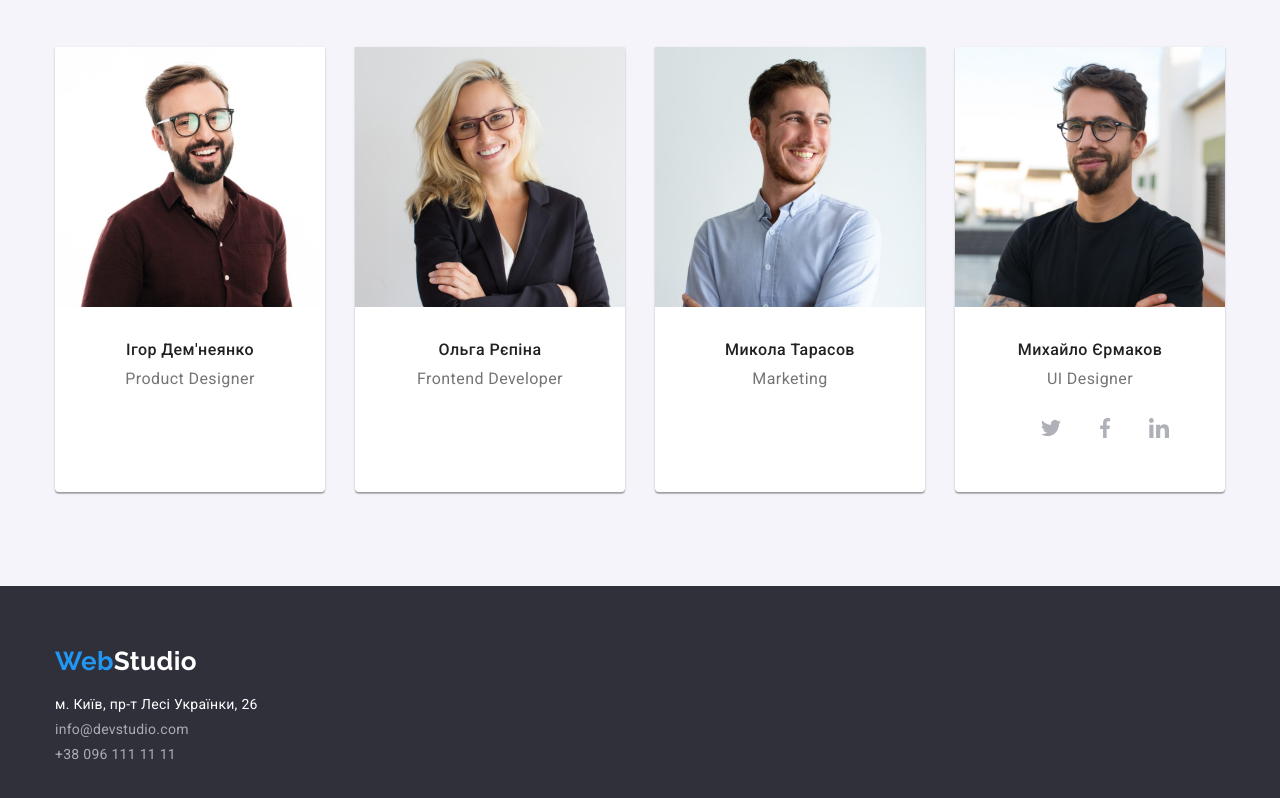
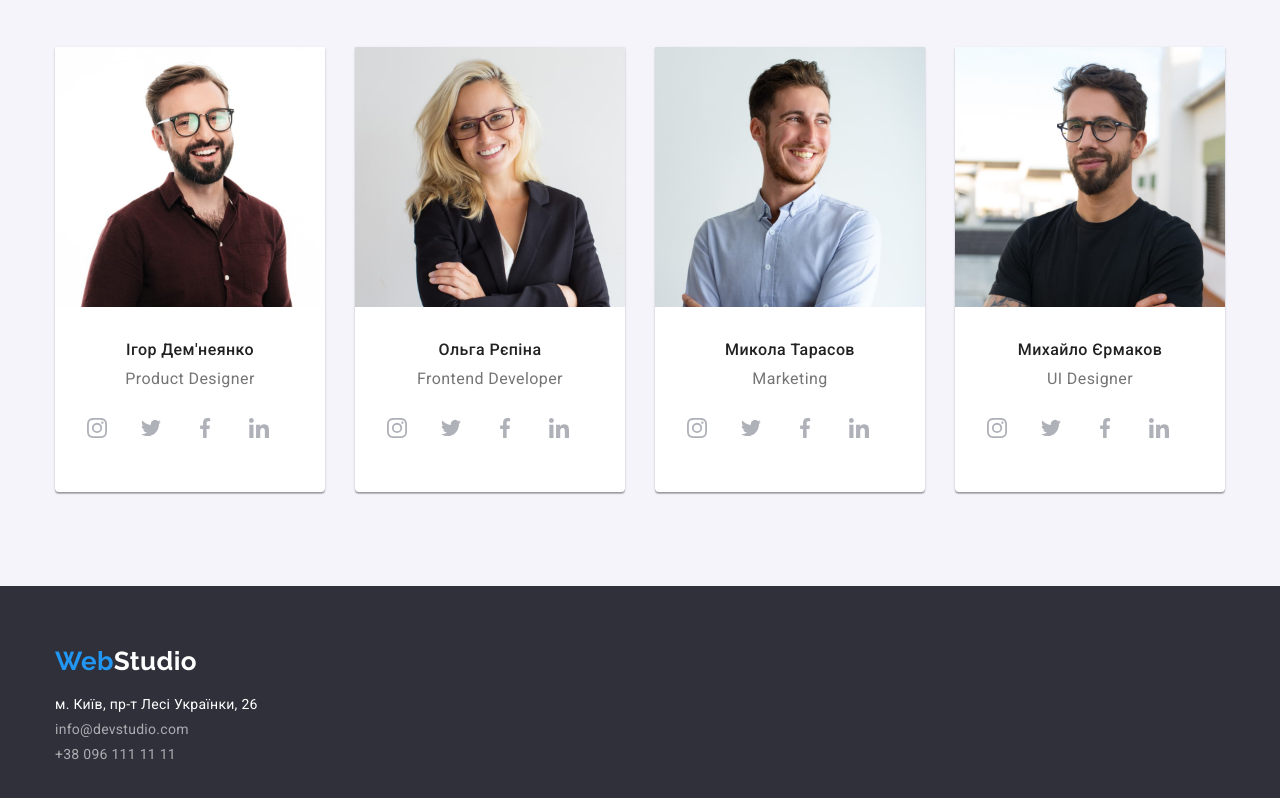
Before and after one commit to Eduard22Go/goit-markup-hw-04, a plain HTML site: page index.html in a window 1280 px wide. Shown: the part 1736-2534 px from the top of the page. Drawn offline with nearby package versions, Linux system fonts and the light colour scheme.

Commit message:
commit7
team social icons

```diff
--- a/CSS/styles.css
+++ b/CSS/styles.css
@@ -151,6 +151,7 @@ ul {
     display: block;
     padding-top: 32px;
     padding-bottom: 32px;
+    align-items: center;
 }
 
 .address-header .item + .item {
@@ -272,18 +273,6 @@ button {
     clip: rect(0 0 0 0);
     overflow: hidden;
   }
-
-  /* .visually-hidden {
-    position: absolute;
-     white-space: nowrap;
-     width: 1px;
-     height: 1px;
-     overflow: hidden;
-     border: 0;
-     padding: 0;
-     clip: rect(0 0 0 0);
-     clip-path: inset(50%);
-     margin: -1px; */
 
 .feature-list {
     display:flex;
--- a/index.html
+++ b/index.html
@@ -29,7 +29,7 @@
            <ul class="address address-header list">
                 <li class="item">
                     <a class="mail link" href="info@devstudio.com">
-                        <svg class="icon-envelope-hover" width="16" height="12" style="outline: 2px dashed #2a2a2a">
+                        <svg class="icon-envelope-hover" width="16" height="12">
                           <use href="./images/icon.svg#icon-envelope-hover"></use>
                         </svg>
                         info@devstudio.com
@@ -120,18 +120,108 @@
                             <h3 class="name">Ігор Дем'неянко</h3>
                             <p class="text">Product Designer</p>
                         </div>
+                        <ul class="team-soc-list list">
+                            <li class="team-soc-item">
+                              <a href="" class="team-soc-link link">
+                                <svg class="team-soc-icon" width="20" height="20">
+                                  <use href="./images/icon.svg#icon-instagram2"></use>
+                                </svg>
+                              </a>
+                            </li>
+                            <li class="team-soc-item">
+                              <a href="" class="team-soc-link link">
+                                <svg class="team-soc-icon" width="20" height="20">
+                                  <use href="./images/icon.svg#icon-twitter"></use>
+                                </svg>
+                              </a>
+                            </li>
+                            <li class="team-soc-item">
+                              <a href="" class="team-soc-link link">
+                                <svg class="team-soc-icon" width="20" height="20">
+                                  <use href="./images/icon.svg#icon-facebook"></use>
+                                </svg>
+                              </a>
+                            </li>
+                            <li class="team-soc-item">
+                              <a href="" class="team-soc-link link">
+                                <svg class="team-soc-icon" width="20" height="20">
+                                  <use href="./images/icon.svg#icon-linkedin"></use>
+                                </svg>
+                              </a>
+                            </li>
+                          </ul>
                     </li>
                     <li class="item"><img src="./images/team-img-2.jpg" alt="Фото Ольга Рєпіна" width="270">
                         <div>
                             <h3 class="name">Ольга Рєпіна</h3>
                             <p class="text">Frontend Developer</p>
                         </div>
+                        <ul class="team-soc-list list">
+                            <li class="team-soc-item">
+                              <a href="" class="team-soc-link link">
+                                <svg class="team-soc-icon" width="20" height="20">
+                                  <use href="./images/icon.svg#icon-instagram2"></use>
+                                </svg>
+                              </a>
+                            </li>
+                            <li class="team-soc-item">
+                              <a href="" class="team-soc-link link">
+                                <svg class="team-soc-icon" width="20" height="20">
+                                  <use href="./images/icon.svg#icon-twitter"></use>
+                                </svg>
+                              </a>
+                            </li>
+                            <li class="team-soc-item">
+                              <a href="" class="team-soc-link link">
+                                <svg class="team-soc-icon" width="20" height="20">
+                                  <use href="./images/icon.svg#icon-facebook"></use>
+                                </svg>
+                              </a>
+                            </li>
+                            <li class="team-soc-item">
+                              <a href="" class="team-soc-link link">
+                                <svg class="team-soc-icon" width="20" height="20">
+                                  <use href="./images/icon.svg#icon-linkedin"></use>
+                                </svg>
+                              </a>
+                            </li>
+                          </ul>
                     </li>
                     <li class="item"><img src="./images/team-img-3.jpg" alt="Фото Микола Тарасов" width="270">
                         <div>
                             <h3 class="name">Микола Тарасов</h3>
                             <p class="text">Marketing</p>
                         </div>
+                        <ul class="team-soc-list list">
+                            <li class="team-soc-item">
+                              <a href="" class="team-soc-link link">
+                                <svg class="team-soc-icon" width="20" height="20">
+                                  <use href="./images/icon.svg#icon-instagram2"></use>
+                                </svg>
+                              </a>
+                            </li>
+                            <li class="team-soc-item">
+                              <a href="" class="team-soc-link link">
+                                <svg class="team-soc-icon" width="20" height="20">
+                                  <use href="./images/icon.svg#icon-twitter"></use>
+                                </svg>
+                              </a>
+                            </li>
+                            <li class="team-soc-item">
+                              <a href="" class="team-soc-link link">
+                                <svg class="team-soc-icon" width="20" height="20">
+                                  <use href="./images/icon.svg#icon-facebook"></use>
+                                </svg>
+                              </a>
+                            </li>
+                            <li class="team-soc-item">
+                              <a href="" class="team-soc-link link">
+                                <svg class="team-soc-icon" width="20" height="20">
+                                  <use href="./images/icon.svg#icon-linkedin"></use>
+                                </svg>
+                              </a>
+                            </li>
+                          </ul>
                     </li>
                     <li class="item"><img src="./images/team-img-4.jpg" alt="Фото Михайло Єрмаков" width="270">
                         <div>
@@ -142,7 +232,7 @@
                             <li class="team-soc-item">
                               <a href="" class="team-soc-link link">
                                 <svg class="team-soc-icon" width="20" height="20">
-                                  <use href="./images/icon.svg#icon-instagram"></use>
+                                  <use href="./images/icon.svg#icon-instagram2"></use>
                                 </svg>
                               </a>
                             </li>
```
Also changed, not shown: portfolio.html (+9 -9 lines).
